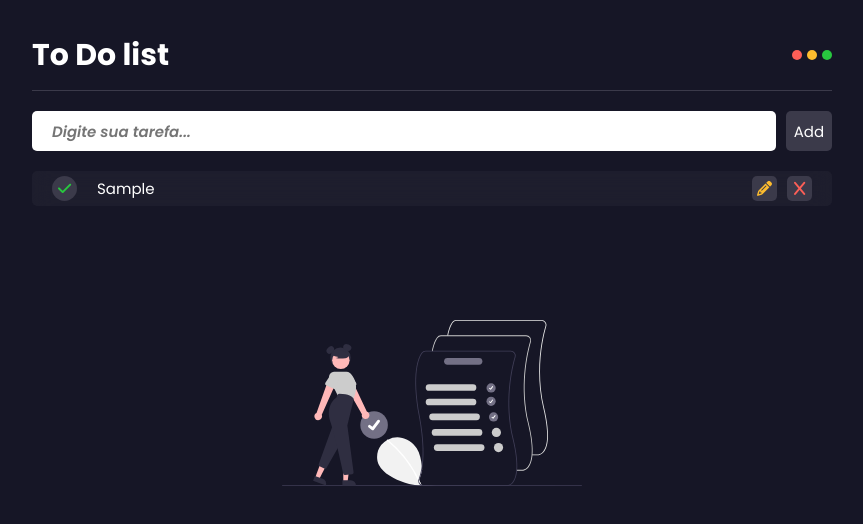
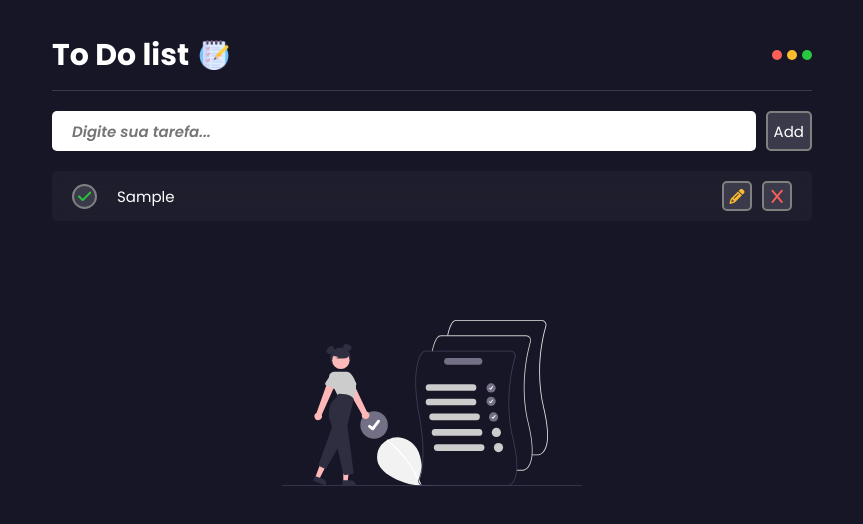
Before and after one commit to Lianderdev/To-do-list, a plain HTML site: page index.html in a window 1280 px wide. Both pictures are taken after typing "Sample" into the empty fields and a click on the button "Add". Shown: the whole page, without its empty margins (208-1071 px from the left). Drawn offline with Linux system fonts and the light colour scheme.

Commit message:
style and functionality

```diff
--- a/index.html
+++ b/index.html
@@ -10,7 +10,7 @@
 <body>
     <main>
         <div class="header">
-            <h1>To Do list</h1>
+            <h1>To Do list <img class="icon-todolist" src="assets/list.png" alt=""></h1>
 
             <div class="circles-iphone">
                 <div class="circles circle1"></div>
--- a/script.js
+++ b/script.js
@@ -1,64 +1,74 @@
-const lista = document.querySelector('.tasks')
-const add = document.querySelector('.button-add')
+const lista = document.querySelector('.tasks');
+const add = document.querySelector('.button-add');
 
-add.addEventListener('click', () => {
-    const tarefa = document.querySelector('.input')
+add.addEventListener('click', createTask);
+
+// Adiciona o event listener para o campo de entrada
+const inputField = document.querySelector('.input');
+inputField.addEventListener('keydown', function(event) {
+  if (event.key === 'Enter') {
+    createTask();
+  }
+});
+
+function createTask() {
+  const tarefa = document.querySelector('.input');
 
   if (tarefa.value.trim() === '') {
-        alert('escreva algo')
+    alert('Escreva algo');
   } else {
     // Criando o item da lista
-        const item = document.createElement('div')
-        item.classList.add('task')
-        lista.appendChild(item)
+    const item = document.createElement('div');
+    item.classList.add('task');
+    lista.appendChild(item);
 
     // Adicionando o checked e a tarefa
-        const task_info = document.createElement('div')
-        task_info.classList.add('task-info')
-        item.appendChild(task_info)
+    const task_info = document.createElement('div');
+    task_info.classList.add('task-info');
+    item.appendChild(task_info);
 
-        const button_checked = document.createElement('button')
-        const icone_checked = document.createElement('i')
-        icone_checked.classList.add('fa-solid', 'fa-check')
-        button_checked.appendChild(icone_checked )
-        button_checked.classList.add('checked')
-        task_info.appendChild(button_checked)
+    const button_checked = document.createElement('button');
+    const icone_checked = document.createElement('i');
+    icone_checked.classList.add('fa-solid', 'fa-check');
+    button_checked.appendChild(icone_checked);
+    button_checked.classList.add('checked');
+    task_info.appendChild(button_checked);
 
-        const p = document.createElement('p')
-        p.classList.add('task-paragraph')
-        p.textContent = tarefa.value
-        task_info.appendChild(p)
-        tarefa.value = ''
+    const p = document.createElement('p');
+    p.classList.add('task-paragraph');
+    p.textContent = tarefa.value;
+    task_info.appendChild(p);
+    tarefa.value = '';
 
-        // adicinando os butões de configurações
-        const buttons = document.createElement('div')
-        const button_editar = document.createElement('button')
-        const button_apagar = document.createElement('button')
-        const icone_apagar = document.createElement('i')
-        const icone_editar = document.createElement('i')
+    // Adicionando os botões de configurações
+    const buttons = document.createElement('div');
+    const button_editar = document.createElement('button');
+    const button_apagar = document.createElement('button');
+    const icone_apagar = document.createElement('i');
+    const icone_editar = document.createElement('i');
 
-        icone_apagar.classList.add('fa-solid', 'fa-x')
-        icone_editar.classList.add('fa-solid', 'fa-pencil')
+    icone_apagar.classList.add('fa-solid', 'fa-x');
+    icone_editar.classList.add('fa-solid', 'fa-pencil');
 
-        button_apagar.appendChild(icone_apagar)
-        button_editar.appendChild(icone_editar)
+    button_apagar.appendChild(icone_apagar);
+    button_editar.appendChild(icone_editar);
 
-        buttons.classList.add('buttons')
-        button_apagar.classList.add('apagar')
-        button_editar.classList.add('editar')
+    buttons.classList.add('buttons');
+    button_apagar.classList.add('apagar');
+    button_editar.classList.add('editar');
 
-        buttons.appendChild(button_editar)
-        buttons.appendChild(button_apagar)
+    buttons.appendChild(button_editar);
+    buttons.appendChild(button_apagar);
 
-        item.appendChild(buttons)
+    item.appendChild(buttons);
 
-        // configarando as funções dos botões
+    // Configurando as funções dos botões
     button_checked.addEventListener('click', () => {
-            p.classList.add('paragraph-checked')
-        })
+      p.classList.toggle('paragraph-checked');
+    });
 
     button_apagar.addEventListener('click', () => {
-            item.remove()
-        })
+      item.remove();
+    });
   }
-})
+}
--- a/style.css
+++ b/style.css
@@ -33,7 +33,7 @@ main {
     max-width: 800px;
     height: 100vh;
     margin: 0 auto;
-    padding: 40px 0;
+    padding: 40px 20px;
 }
 
 main .header {
@@ -46,9 +46,17 @@ main .header {
 }
 
 main .header h1 {
+    display: flex;
+    align-items: center;
+    gap: 10px;
     font-size: 3rem;
     line-height: 3rem;
 }
+
+main .header h1 .icon-todolist {
+    width: 3rem;
+}
+
 
 main .header .circles-iphone {
     display: flex;
@@ -96,6 +104,7 @@ main .add-task input {
 
 main .add-task input:focus {
     outline: none;
+    border: 2px solid gray;
 }
 
 main .add-task .button-add {
@@ -103,6 +112,7 @@ main .add-task .button-add {
     border-radius: 5px;
     background-color: var(--color-secondary);
     font-size: 1.5rem;
+    border: 2px solid gray;
 }
 
 main .tasks {
@@ -113,6 +123,7 @@ main .tasks {
 
 main .tasks .task {
     width: 100%;
+    min-height: 5rem;
     display: flex;
     justify-content: space-between;
     align-items: center;
@@ -152,6 +163,7 @@ main .tasks .task .checked {
     place-items: center;
     border-radius: 50%;
     background-color: var(--color-secondary);
+    border: 2px solid gray;
 }
 
 main .tasks .task .checked i {
@@ -166,12 +178,13 @@ main .tasks .task .buttons {
 }
 
 main .tasks .task .editar {
-    width: 2.5rem;
-    height: 2.5rem;
+    width: 3rem;
+    height: 3rem;
     display: grid;
     place-items: center;
     border-radius: 5px;
     background-color: var(--color-secondary);
+    border: 2px solid gray;
 }
 
 main .tasks .task .editar i {
@@ -181,11 +194,12 @@ main .tasks .task .editar i {
 }
 
 main .tasks .task .apagar {
-    width: 2.5rem;
-    height: 2.5rem;
+    width: 3rem;
+    height: 3rem;
     display: grid;
     place-items: center;
     border-radius: 5px;
+    border: 2px solid gray;
     background-color: var(--color-secondary);
 }
 
```
Also changed, not shown: assets/list.png (added). Lines whose indentation alone changed are shown as unchanged.
